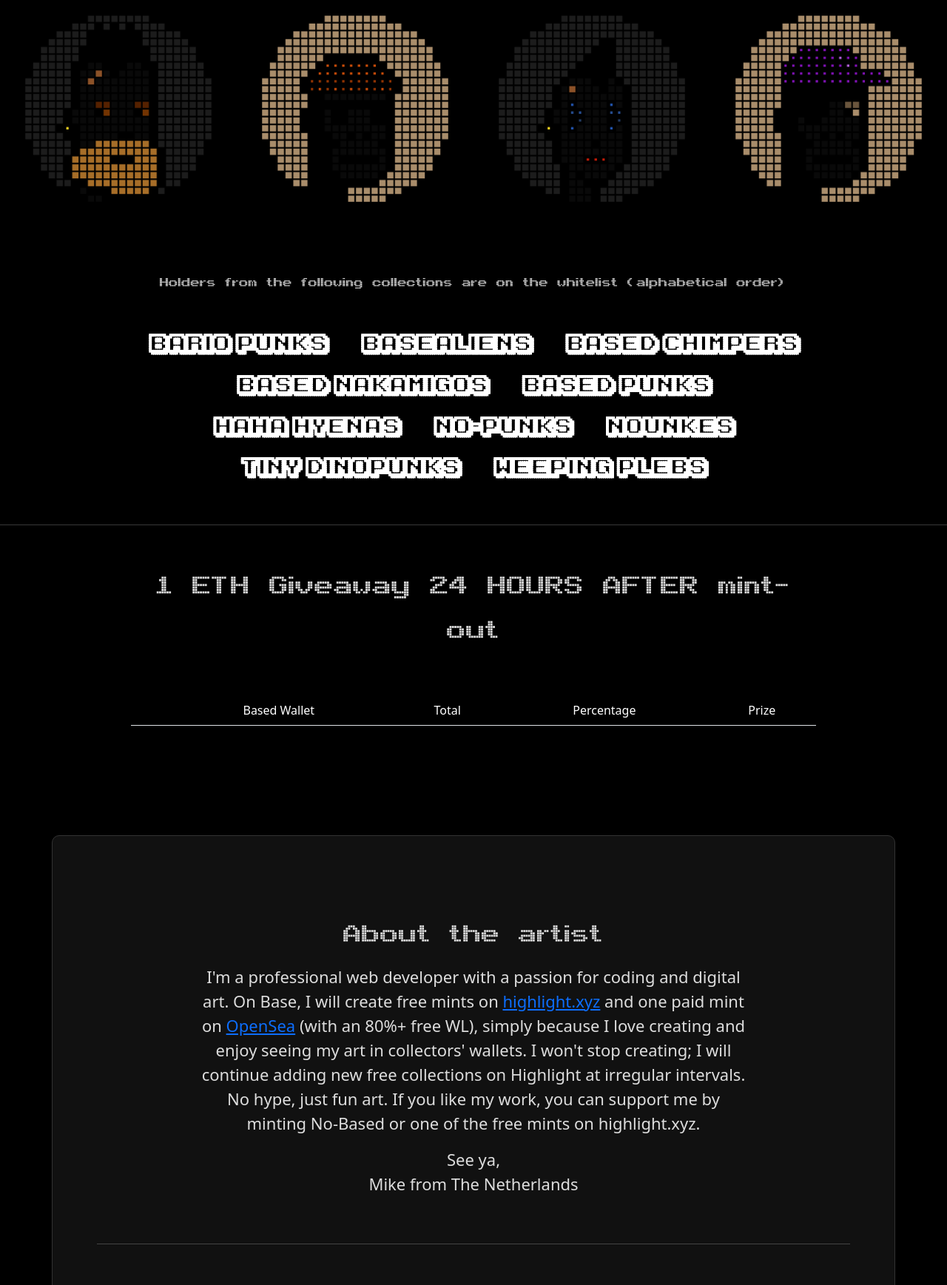
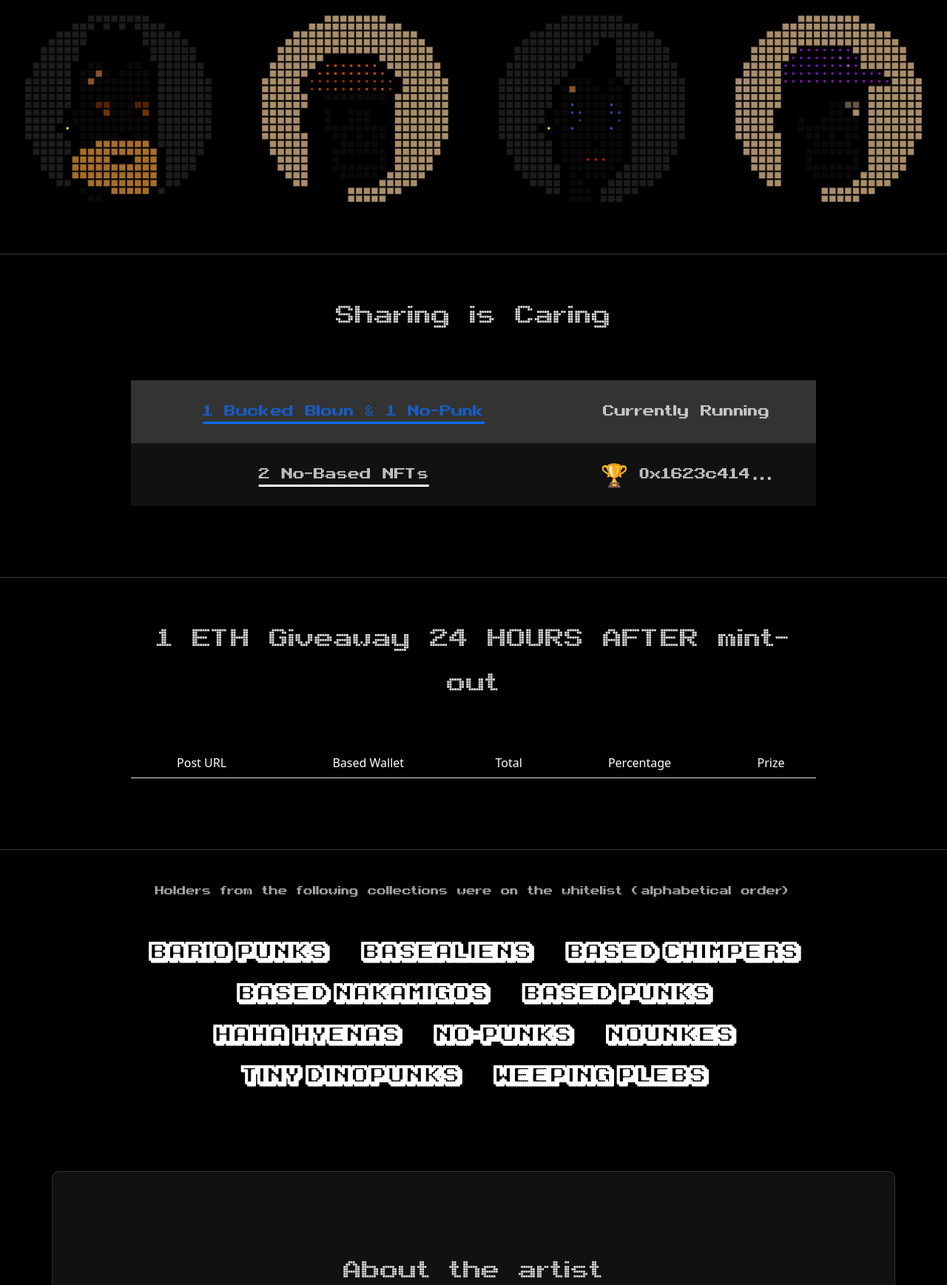
Before and after one commit to zeeleluc/nft-websites, a PHP site: page / in a window 1280 px wide. Shown: the part 818-2555 px from the top of the page at 74% size. Run offline with PHP 8.4, Linux system fonts and the light colour scheme.

Commit message:
giveaway table

```diff
--- a/nobased/assets/css/main.css
+++ b/nobased/assets/css/main.css
@@ -246,3 +246,18 @@
     font-size: 26px;
 
 }
+
+table.giveaway-table tr td {
+    font-family: 'arcaderegular', sans-serif;
+    background-color: #333;
+    padding: 20px 0;
+    font-size: 30px;
+}
+
+table.giveaway-table tr.finished td {
+    background-color: #111;
+}
+
+table.giveaway-table tr.finished td a {
+    color: white;
+}
--- /dev/null
+++ b/nobased/giveaways.csv
@@ -0,0 +1,3 @@
+Post URL,Prize,Winners
+https://x.com/NoBaseism/status/1841486566604132376,2 No-Based NFTs,0x1623c4149B81084a996Cab39B6D36Ab154332f25
+https://x.com/NoBaseism/status/1841551197842342228,1 Bucked Blown & 1 No-Punk,
--- a/nobased/lib/App/Action/HomeAction.php
+++ b/nobased/lib/App/Action/HomeAction.php
@@ -52,5 +52,32 @@
 
         $this->setVariable(new Variable('top25syncedAt', date("Y-m-d H:i", $lastModified)));
         $this->setVariable(new Variable('top25Wallets1EthPrize', $top25Wallets1EthPrize));
+
+        $this->setVariable(new Variable('giveaways', array_reverse($this->getGiveaways())));
+    }
+
+    private function getGiveaways(): array
+    {
+        $giveaways = [];
+
+        $file = ROOT . '/giveaways.csv';
+        if (($handle = fopen($file, 'r')) !== false) {
+            $i = 0;
+            while (($data = fgetcsv($handle, 1000, ',')) !== false) {
+                if ($i > 0) {
+                    $giveaways[] = [
+                        'post_url' => $data[0],
+                        'prize' => $data[1],
+                        'winners' => $data[2] ? explode(':', $data[2]) : null,
+                    ];
+                }
+
+                $i++;
+            }
+
+            fclose($handle);
+        }
+
+        return $giveaways;
     }
 }
--- a/nobased/templates/views/website/home.phtml
+++ b/nobased/templates/views/website/home.phtml
@@ -52,17 +52,36 @@
     </div>
 </div>
 
+
+<hr class="mt-5" />
 <div class="container">
     <div class="row justify-content-center">
-        <div class="col col-12 col-md-10 col-lg-10">
-            <p class="d-block mb- p-large special-font">
-                Holders from the following collections are on the whitelist (alphabetical order)
-            </p>
-            <?php foreach ($whitelistCollections as $whitelistCollection): ?>
-                <div class="badge bg-black">
-                    <?=$whitelistCollection; ?>
-                </div>
-            <?php endforeach; ?>
+        <div class="col col-12 col-md-10 col-lg-10 giveaway">
+            <h3 class="mt-2">Sharing is Caring</h3>
+
+            <div class="table-responsive">
+                <table class="giveaway-table table text-white table-borderless my-5">
+                    </thead>
+                    <?php foreach ($giveaways as $giveaway): ?>
+                        <tr class="<?=$giveaway['winners'] ? 'finished' : ''; ?>">
+                            <td>
+                                <a target="_blank" href="<?=$giveaway['post_url']; ?>">
+                                    <?=$giveaway['prize']; ?>
+                                </a>
+                            </td>
+                            <td>
+                                <?php if ($giveaway['winners']): ?>
+                                    <?php foreach ($giveaway['winners'] as $winner): ?>
+                                        🏆 <?=shortenString($winner); ?><br />
+                                    <?php endforeach; ?>
+                                <?php else: ?>
+                                    Currently Running
+                                <?php endif; ?>
+                            </td>
+                        </tr>
+                    <?php endforeach; ?>
+                </table>
+            </div>
         </div>
     </div>
 </div>
@@ -77,7 +96,7 @@
                 <table class="table text-white my-5">
                     <thead>
                     <tr>
-                        <td></td>
+                        <td>Post URL</td>
                         <td>Based Wallet</td>
                         <td>Total</td>
                         <td>Percentage</td>
@@ -97,6 +116,22 @@
                     <?php endforeach; ?>
                 </table>
             </div>
+        </div>
+    </div>
+</div>
+
+<hr class="mt-5" />
+<div class="container">
+    <div class="row justify-content-center">
+        <div class="col col-12 col-md-10 col-lg-10">
+            <p class="d-block mb- p-large special-font">
+                Holders from the following collections were on the whitelist (alphabetical order)
+            </p>
+            <?php foreach ($whitelistCollections as $whitelistCollection): ?>
+                <div class="badge bg-black">
+                    <?=$whitelistCollection; ?>
+                </div>
+            <?php endforeach; ?>
         </div>
     </div>
 </div>
--- a/nobased/utilities.php
+++ b/nobased/utilities.php
@@ -60,3 +60,17 @@
         exit;
     }
 }
+
+function shortenString($string, $startLength = 10, $endLength = 10) {
+    // Check if the string is longer than the sum of start and end lengths
+    if (strlen($string) <= ($startLength + $endLength)) {
+        return $string; // If it's already short, return as is
+    }
+
+    // Extract the start and end parts of the string
+    $start = substr($string, 0, $startLength);
+    $end = substr($string, -$endLength);
+
+    // Return the shortened string
+    return $start . '...';
+}
```
